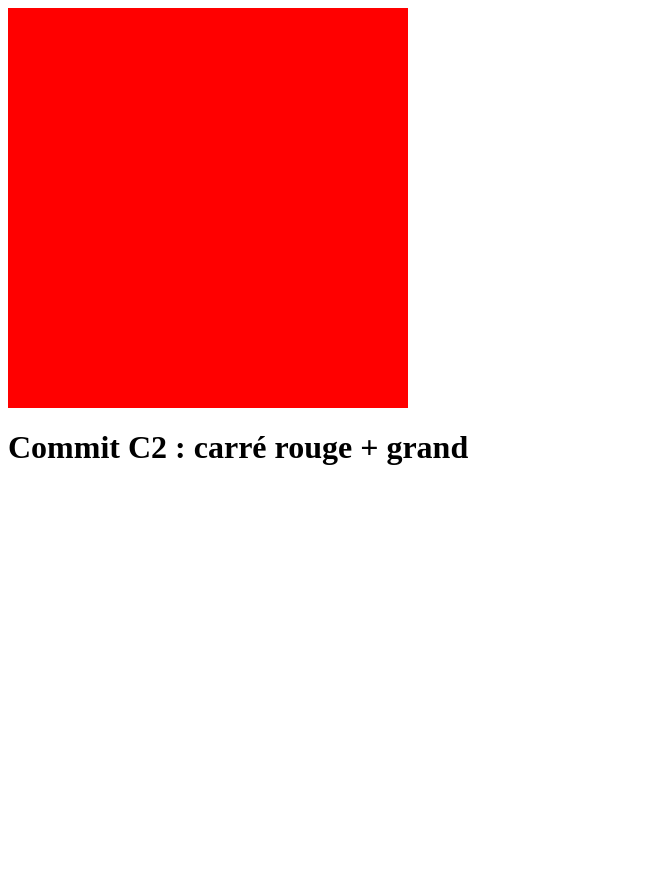
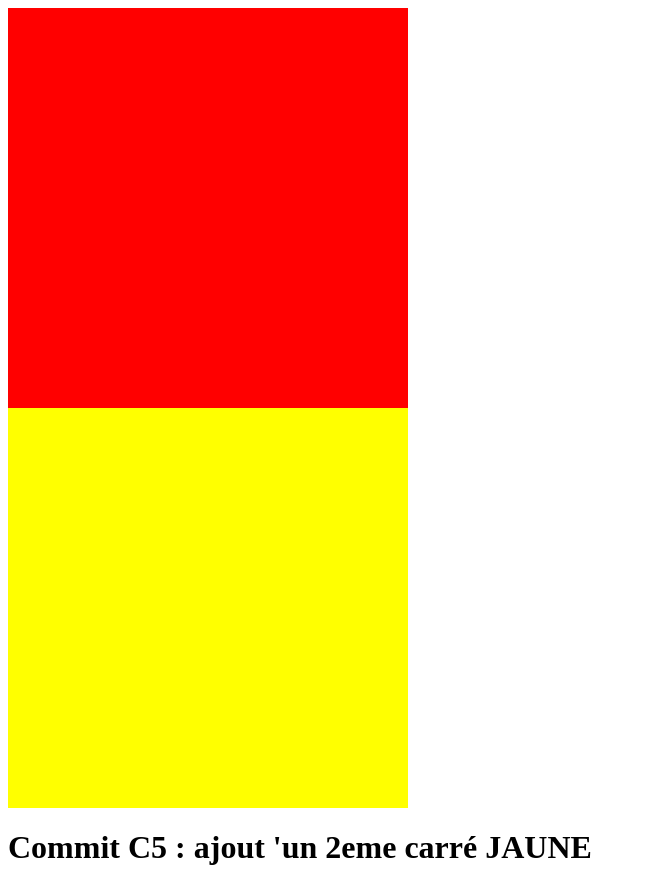
Before and after one commit to sghanem10/ISCOD, a plain HTML site: page index.html in a window 1280 px wide. Shown: the whole page, without its empty margins (0-646 px from the left). Before the commit the page ends 800 px from the top, so only its background shows below. Drawn offline with Linux system fonts and the light colour scheme.

Commit message:
C5 : Ajout d'un 2eme carré jaune

```diff
--- a/index.html
+++ b/index.html
@@ -10,6 +10,7 @@
 <body>
 
     <div class="carre"></div>
-    <h1>Commit C2 : carré rouge + grand</h1>
+    <div class="deuxiemecarre"></div>
+    <h1>Commit C5 : ajout 'un 2eme carré JAUNE</h1>
 </body>
 </html>
--- a/style.css
+++ b/style.css
@@ -3,3 +3,9 @@
     width : 400px;
     background-color: red;
 }
+
+.deuxiemecarre {
+    height : 400px;
+    width : 400px;
+    background-color: yellow;
+}
```
